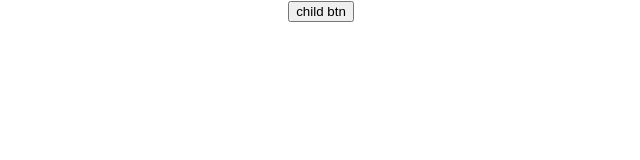
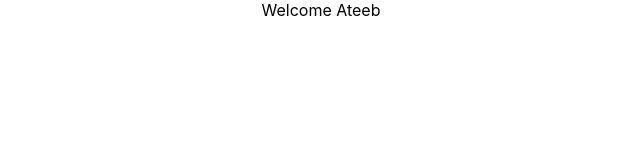
Before and after one commit to syedateebulislam/hello-world, a React (Create React App) app: page / in a window 1280 px wide. Shown: the top 160 px of the page, without its empty margins (319-959 px from the left). Built offline with nearby package versions, Linux system fonts and the light colour scheme.

Commit message:
conditional rendering-L16

```diff
--- a/src/App.js
+++ b/src/App.js
@@ -9,12 +9,14 @@
 import ClassClick from './Components/ClassClick'
 import EventBind from './Components/EventBind';
 import ParentComponent from './Components/ParentComponent';
+import UserGreeting from './Components/UserGreeting';
 
 function App() {
   return (
     <div className="App">
 
-      <ParentComponent/>
+      <UserGreeting/>
+      {/*<ParentComponent/>*/}
       {/*<EventBind/>*/}
       {/*<FunctionClick/>
       <ClassClick/>*/}
--- /dev/null
+++ b/src/Components/UserGreeting.js
@@ -0,0 +1,48 @@
+import React, { Component } from 'react'
+
+class UserGreeting extends Component {
+
+    constructor(props) {
+        super(props)
+
+        this.state = {
+             isLoggedIn: true
+        }
+    }
+
+//conditional rendering - 3
+    render() {
+        return(
+            this.state.isLoggedIn?
+            <div> Welcome Ateeb </div>:
+            <div> Welcome User  </div>
+        )
+    }
+
+//conditional rendering - 2
+    // render() {
+    //     let message
+    //     if(this.state.isLoggedIn){
+    //         message =  <div> Welcome Ateeb </div>
+    //     }
+    //     else
+    //     {
+    //         message = <div>  Welcome User  </div>
+    //     }
+
+    //     return <div>{message}</div>
+    // }
+
+//conditional rendering - 1
+    // render() {
+    //     if(this.state.isLoggedIn){
+    //         return  <div> Welcome Ateeb </div>
+    //     }
+    //     else
+    //     {
+    //         return <div>  Welcome User  </div>
+    //     }
+    // }
+}
+
+export default UserGreeting
```
